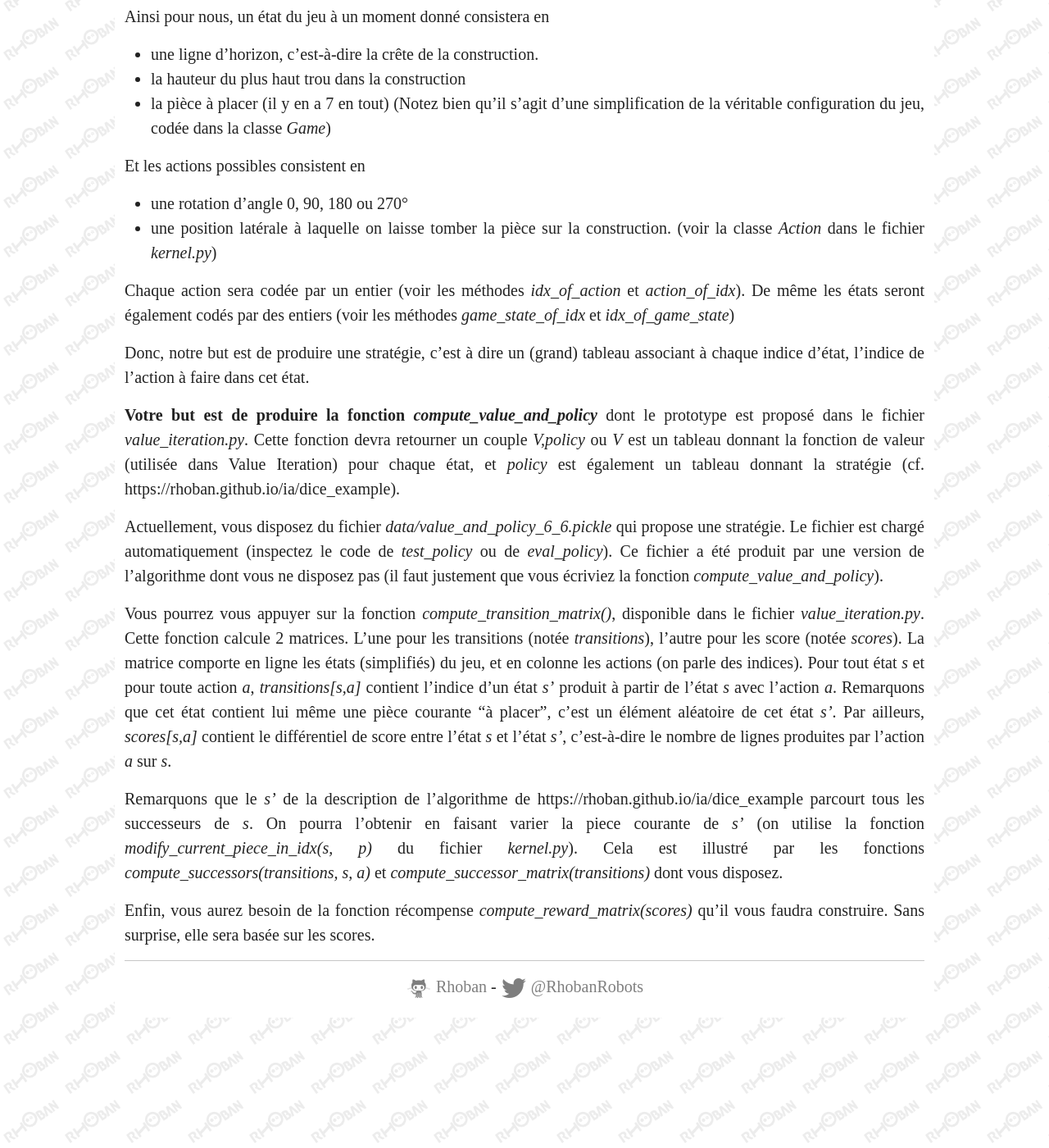
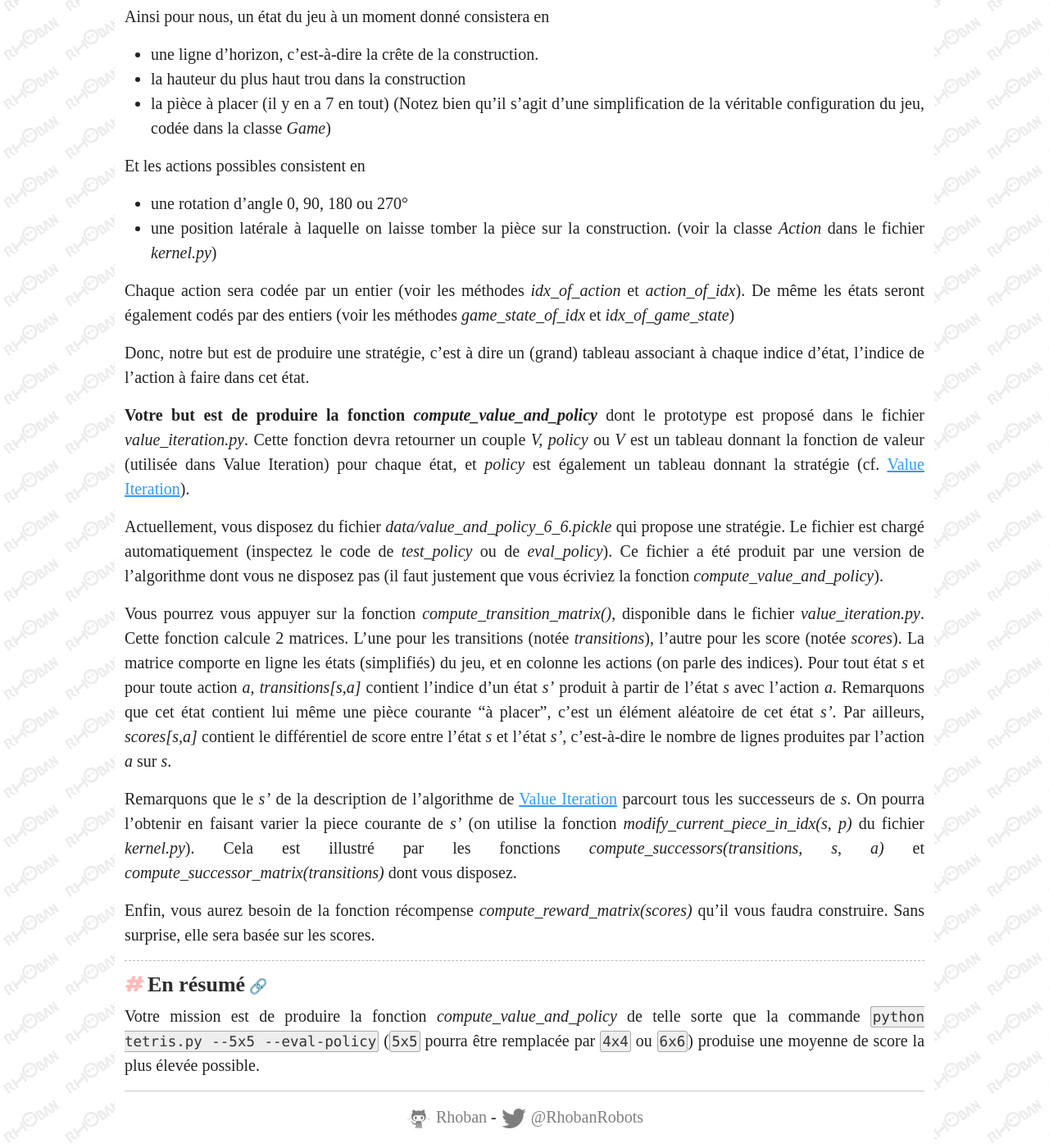
Before and after one commit to Rhoban/rhoban.github.io, a Jekyll site: the page built from ia/tp_tetris/index.md, in a window 1280 px wide and 1400 px high, scrolled down 2023 px. Shown: the whole window at 82% size. Built offline with Jekyll 4.4.1, drawn with Linux system fonts in a browser that asks for light colours; some web fonts are replaced; some of the changed text lies outside the part shown.

Commit message:
maj code

```diff
--- a/ia/tp_tetris/index.md
+++ b/ia/tp_tetris/index.md
@@ -71,7 +71,7 @@
 
 # Value Iteration
 
-voir ici pour avoir la présentation de l'algoritme: https://rhoban.github.io/ia/dice_example
+voir ici pour avoir la présentation de l'algoritme: [Value Iteration](/ia/dice_example)
 
 Trouver une stratégie (une "policy") consiste à trouver une action pour toute configuration possible du jeu. C'est notre but.
 
@@ -96,7 +96,7 @@
 Donc, notre but est de produire une stratégie, c'est à dire un (grand) tableau associant à chaque indice d'état, l'indice de l'action à faire dans cet état.
 
 **Votre but est de produire la fonction *compute_value_and_policy*** dont le prototype est proposé dans le fichier *value_iteration.py*.
-Cette fonction devra retourner un couple *V,policy* ou *V* est un tableau donnant la fonction de valeur (utilisée dans Value Iteration) pour chaque état, et *policy* est également un tableau donnant la stratégie (cf. https://rhoban.github.io/ia/dice_example).
+Cette fonction devra retourner un couple *V, policy* ou *V* est un tableau donnant la fonction de valeur (utilisée dans Value Iteration) pour chaque état, et *policy* est également un tableau donnant la stratégie (cf. [Value Iteration](/ia/dice_example)).
 
 Actuellement, vous disposez du fichier *data/value_and_policy_6_6.pickle* qui propose une stratégie. Le fichier est chargé automatiquement (inspectez le code de *test_policy* ou de *eval_policy*). Ce fichier a été produit par une version de l'algorithme dont vous ne disposez pas (il faut justement que vous écriviez la fonction *compute_value_and_policy*).
 
@@ -105,6 +105,10 @@
 Pour tout état *s* et pour toute action *a*, *transitions[s,a]* contient l'indice d'un état *s'* produit à partir de l'état *s* avec l'action *a*. Remarquons que cet état contient lui même une pièce courante "à placer", c'est un élément aléatoire de cet état *s'*.
 Par ailleurs, *scores[s,a]* contient le différentiel de score entre l'état *s* et l'état *s'*, c'est-à-dire le nombre de lignes produites par l'action *a* sur *s*.
 
-Remarquons que le *s'* de la description de l'algorithme de https://rhoban.github.io/ia/dice_example parcourt tous les successeurs de *s*. On pourra l'obtenir en faisant varier la piece courante de *s'* (on utilise la fonction *modify_current_piece_in_idx(s, p)* du fichier *kernel.py*). Cela est illustré par les fonctions *compute_successors(transitions, s, a)* et *compute_successor_matrix(transitions)* dont vous disposez.
+Remarquons que le *s'* de la description de l'algorithme de [Value Iteration](/ia/dice_example) parcourt tous les successeurs de *s*. On pourra l'obtenir en faisant varier la piece courante de *s'* (on utilise la fonction *modify_current_piece_in_idx(s, p)* du fichier *kernel.py*). Cela est illustré par les fonctions *compute_successors(transitions, s, a)* et *compute_successor_matrix(transitions)* dont vous disposez.
 
 Enfin, vous aurez besoin de la fonction récompense *compute_reward_matrix(scores)* qu'il vous faudra construire. Sans surprise, elle sera basée sur les scores.
+
+# En résumé
+
+Votre mission est de produire la fonction *compute_value_and_policy* de telle sorte que la commande `python tetris.py --5x5 --eval-policy` (`5x5` pourra être remplacée par `4x4` ou `6x6`) produise une moyenne de score la plus élevée possible.
```
Also changed, not shown: 1 other file.
